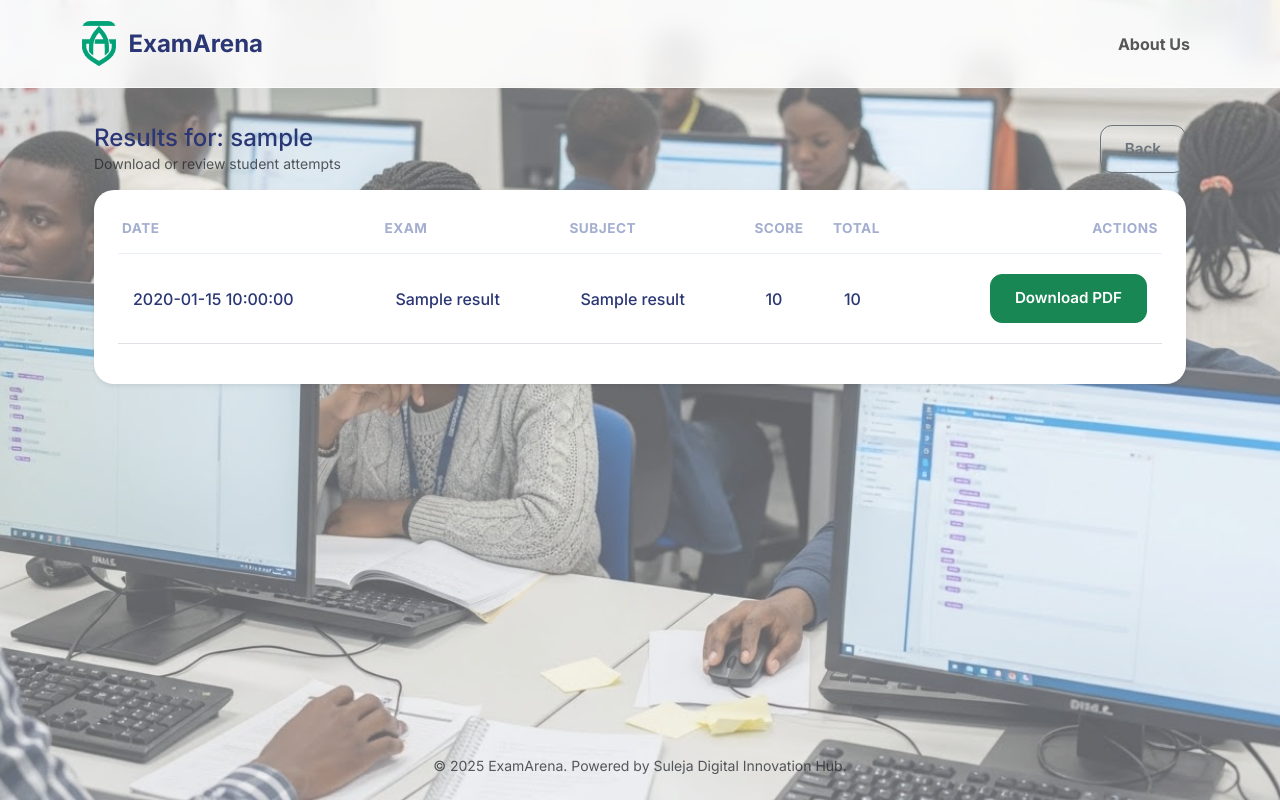
After one commit to Danrangi/Comearean, a Python web app: template src/resources/templates/admin/student_results.html in a window 1280 px wide. The commit adds this page. Run offline with Jinja, Linux system fonts and the light colour scheme; the template is opened without the code that fills it: most values are stand-ins (such as "Sample title", 1, 10 or a date in 2020); some libraries are stand-ins or nearby versions.

Commit message:
Feat: center admin can view and download student results PDF

```diff
--- a/src/resources/templates/admin/center_dashboard.html
+++ b/src/resources/templates/admin/center_dashboard.html
@@ -48,7 +48,7 @@
                         <tbody>
                             {% for student in students %}
                             <tr>
-                                <td class="ps-4 fw-bold text-dark">{{ student.username }}</td>
+                                <td class="ps-4 fw-bold text-dark"><a href=\"{{ url_for('admin.center_student_results', student_id=student.id) }}\">{{ student.username }}</a></td>
                                 <td>
                                     {% if student.is_writing %}
                                     <span class="badge bg-warning text-dark"><i class="fas fa-pen me-1"></i> Writing</span>
--- /dev/null
+++ b/src/resources/templates/admin/student_results.html
@@ -0,0 +1,52 @@
+{% extends 'base.html' %}
+{% block content %}
+<div class="container py-4">
+  <div class="d-flex justify-content-between align-items-center mb-3">
+    <div>
+      <h4 class="mb-0">Results for: {{ student.username }}</h4>
+      <div class="text-muted small">Download or review student attempts</div>
+    </div>
+    <a class="btn btn-outline-secondary" href="{{ url_for('admin.index') }}">Back</a>
+  </div>
+
+  {% if results|length == 0 %}
+    <div class="alert alert-warning">No results found for this student yet.</div>
+  {% else %}
+    <div class="card shadow-sm">
+      <div class="card-body">
+        <div class="table-responsive">
+          <table class="table table-sm align-middle">
+            <thead>
+              <tr>
+                <th>Date</th>
+                <th>Exam</th>
+                <th>Subject</th>
+                <th>Score</th>
+                <th>Total</th>
+                <th class="text-end">Actions</th>
+              </tr>
+            </thead>
+            <tbody>
+              {% for r in results %}
+              <tr>
+                <td>{{ r.created_at }}</td>
+                <td>{{ r.exam_name if r.exam_name is defined else (r.exam if r.exam is defined else 'N/A') }}</td>
+                <td>{{ r.subject_name if r.subject_name is defined else (r.subject if r.subject is defined else 'N/A') }}</td>
+                <td>{{ r.score if r.score is defined else 'N/A' }}</td>
+                <td>{{ r.total if r.total is defined else (r.total_questions if r.total_questions is defined else 'N/A') }}</td>
+                <td class="text-end">
+                  <a class="btn btn-sm btn-success"
+                     href="{{ url_for('admin.download_student_result_pdf', student_id=student.id, result_id=r.id) }}">
+                    Download PDF
+                  </a>
+                </td>
+              </tr>
+              {% endfor %}
+            </tbody>
+          </table>
+        </div>
+      </div>
+    </div>
+  {% endif %}
+</div>
+{% endblock %}
```
Also changed, not shown: src/app/controllers/admin.py (+92 -1 lines).
